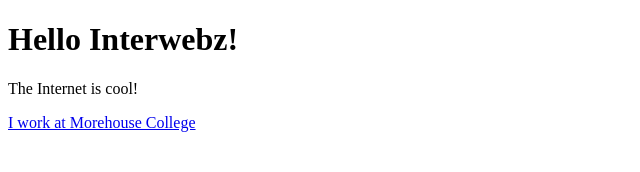
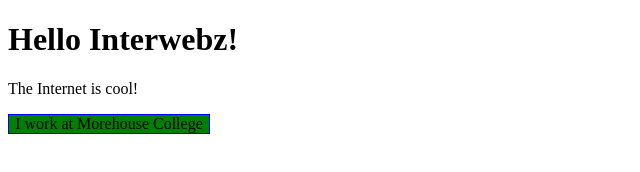
Before and after one commit to dabrick47/Coursera-Test, a plain HTML site: page site/index.html in a window 1280 px wide. Shown: the whole page, without its empty margins (0-640 px from the left). Drawn offline with Linux system fonts and the light colour scheme.

Commit message:
Wups! Made a typo!

```diff
--- a/site/index.html
+++ b/site/index.html
@@ -4,7 +4,7 @@
 	<meta charset="utf-8">
 	<meta name="viewport" content="width=device-width, initial-scale=1">
 	<title>Test Website from Github</title>
-	<link ref="stylesheet" href="styling.css">
+	<link rel="stylesheet" href="styling.css">
 </head>
 
 <body>
--- a/site/styling.css
+++ b/site/styling.css
@@ -8,3 +8,8 @@
 	text-align: center;
 	margin-bottom: 1px;
 }
+
+a:hover, a:active{
+	background-color: darkgreen;
+	color: white;
+}
```
